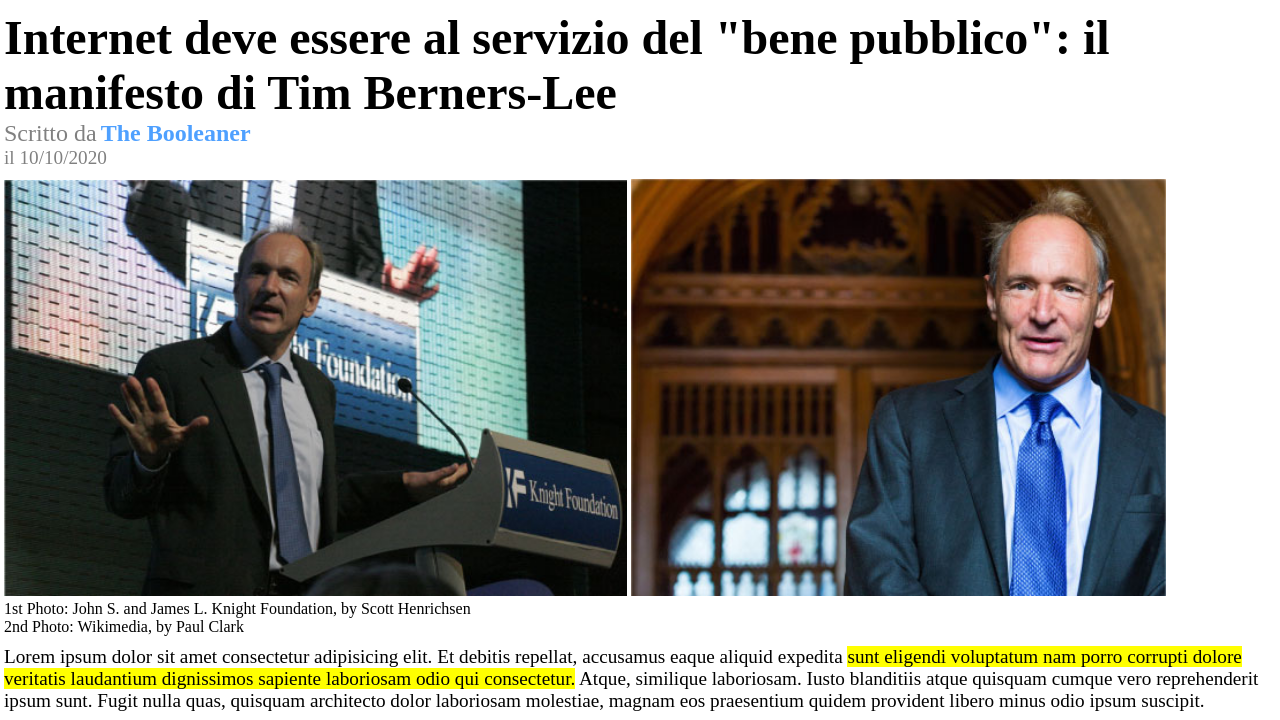
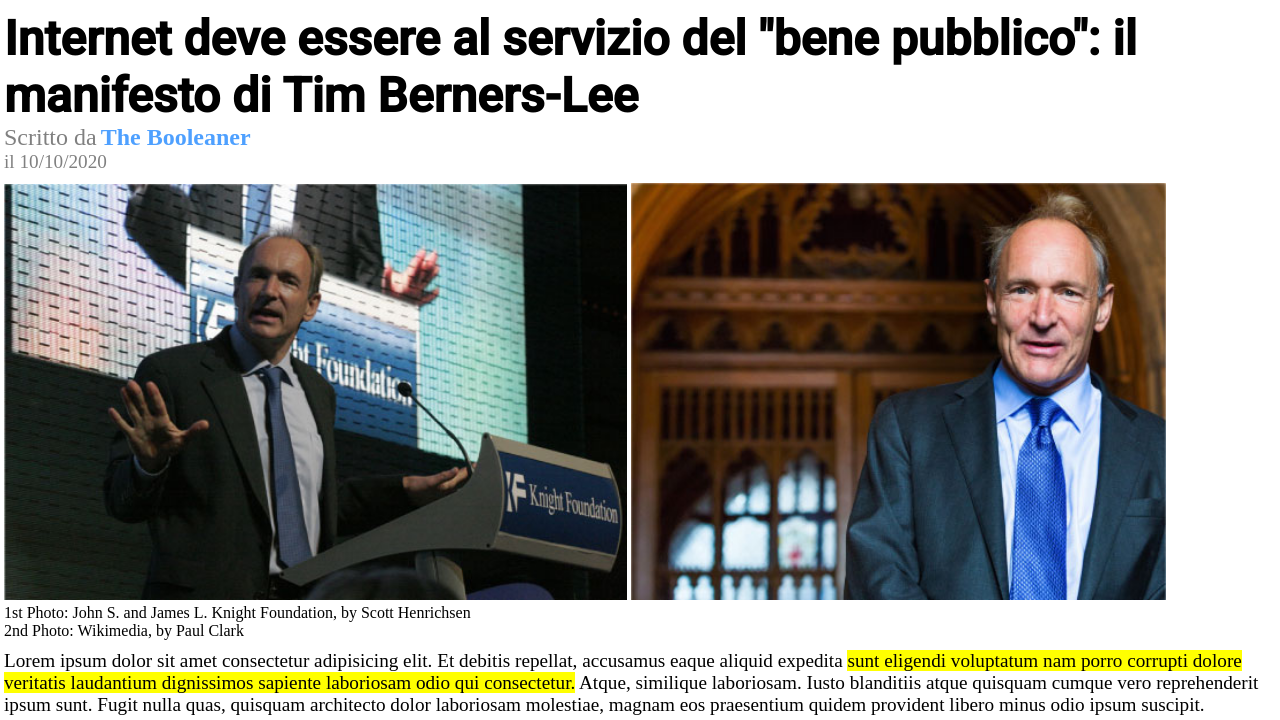
Before and after one commit to Valerio-Catellani/html-css-booleaner, a plain HTML site: page index.html in a window 1280 px wide. Shown: the part 80-800 px from the top of the page. Drawn offline with Linux system fonts and the light colour scheme.

Commit message:
added "roboto" font

```diff
--- a/css/style1.css
+++ b/css/style1.css
@@ -34,6 +34,7 @@ main {
 /*---------TITLE---------*/
 
 h1 {
+  font-family: 'Roboto', sans-serif;
   font-size: 3rem;
   margin: 0;
 
--- a/css/style2.css
+++ b/css/style2.css
@@ -36,6 +36,7 @@ main {
 /*---------TITLE---------*/
 
 h1 {
+  font-family: 'Roboto', sans-serif;
   font-size: 3rem;
   margin: 0;
 
--- a/index.html
+++ b/index.html
@@ -4,6 +4,9 @@
 <head>
   <meta charset="UTF-8">
   <meta name="viewport" content="width=device-width, initial-scale=1.0">
+  <link rel="preconnect" href="https://fonts.googleapis.com">
+  <link rel="preconnect" href="https://fonts.gstatic.com" crossorigin>
+  <link href="https://fonts.googleapis.com/css2?family=Roboto:wght@500&display=swap" rel="stylesheet">
   <link rel="stylesheet" href="css/style1.css">
   <title>The Booleaner</title>
 </head>
```
